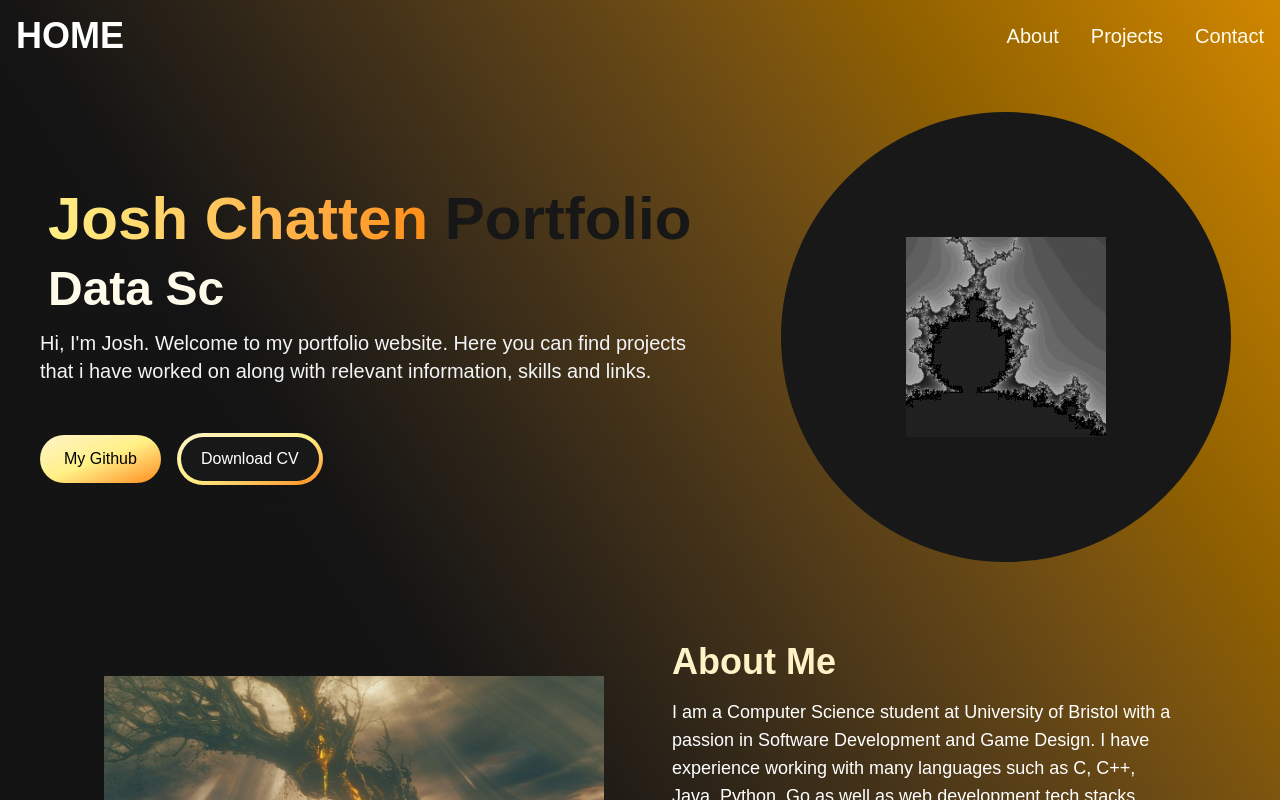
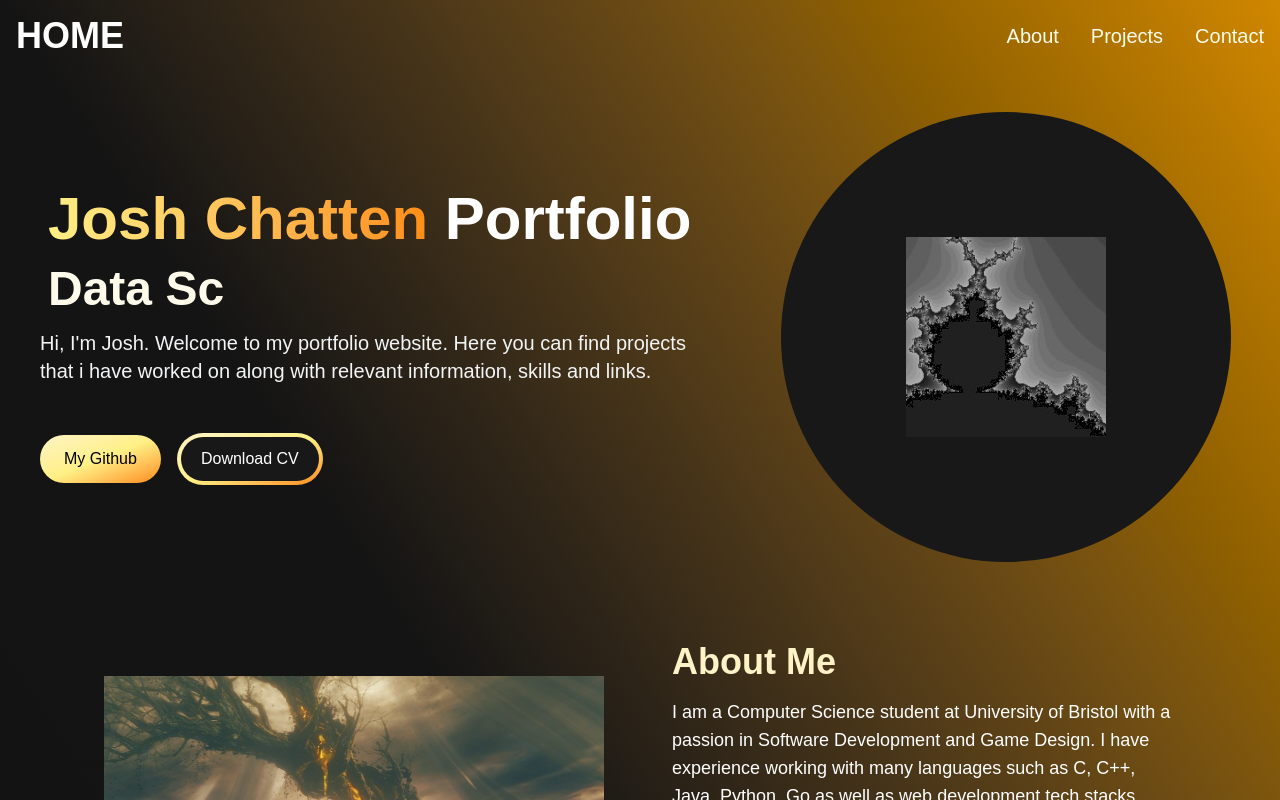
Before and after one commit to dw22682/Portfolio, a Next.js app: page / in a window 1280 px wide. Shown: the top 800 px of the page. Built offline with nearby package versions, Linux system fonts and the light colour scheme.

Commit message:
few fixes

```diff
--- a/app/components/HeroSection.tsx
+++ b/app/components/HeroSection.tsx
@@ -22,7 +22,7 @@ const HeroSection = () => {
     <section>
       <div className='grid grid-cols-1 sm:grid-cols-12'>
         <div className='col-span-7 place-self-center text-center sm:text-left'>
-          <h1 className='lg:text-6xl text-4xl sm:text-5xl mb-4 font-extrabold px-10 sm:px-2'>
+          <h1 className='text-white lg:text-6xl text-4xl sm:text-5xl mb-4 font-extrabold px-10 sm:px-2'>
             <span className='text-transparent bg-clip-text bg-gradient-to-r from-yellow-200 to-orange-400'>Josh Chatten </span>
             Portfolio
           </h1>
```
